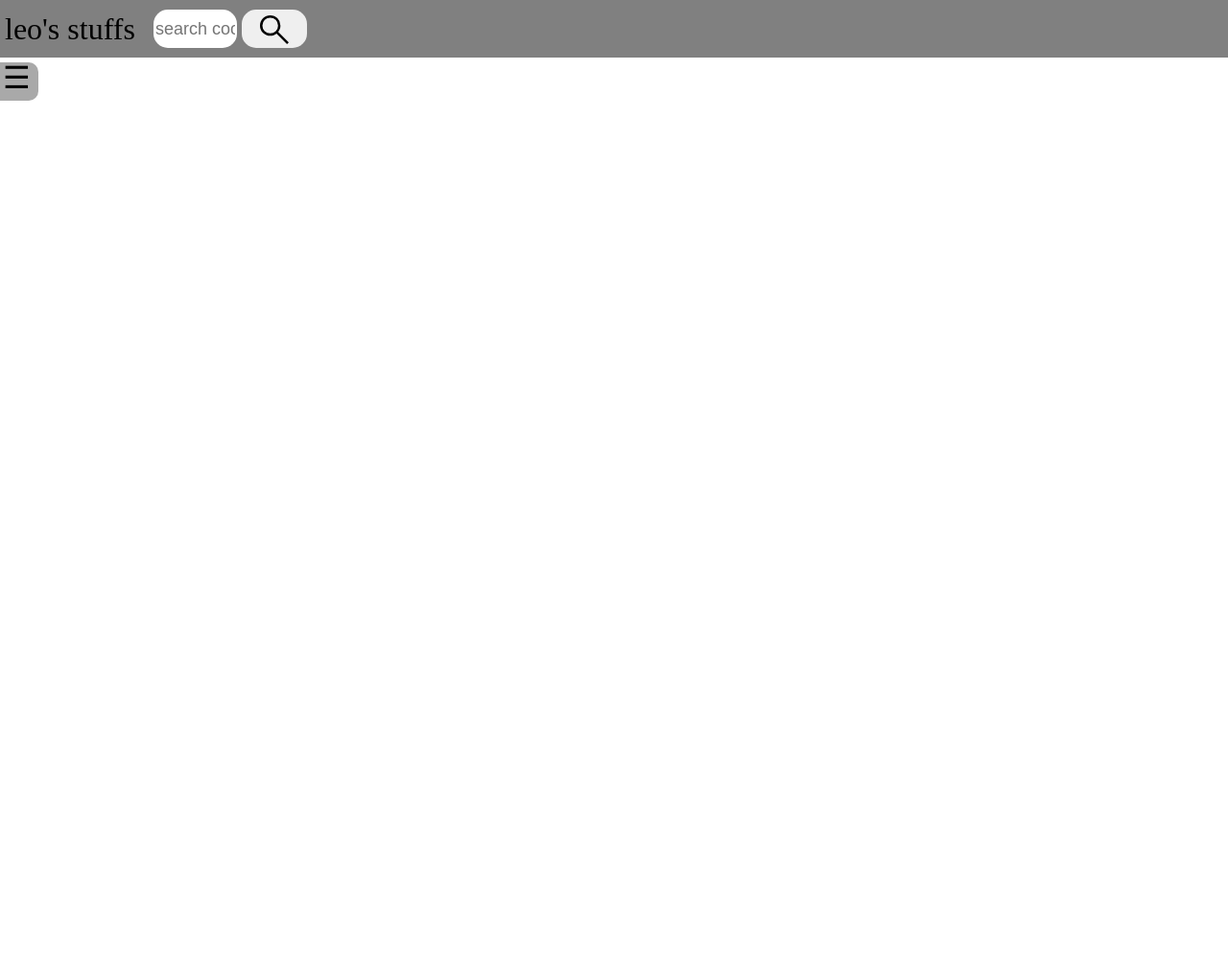
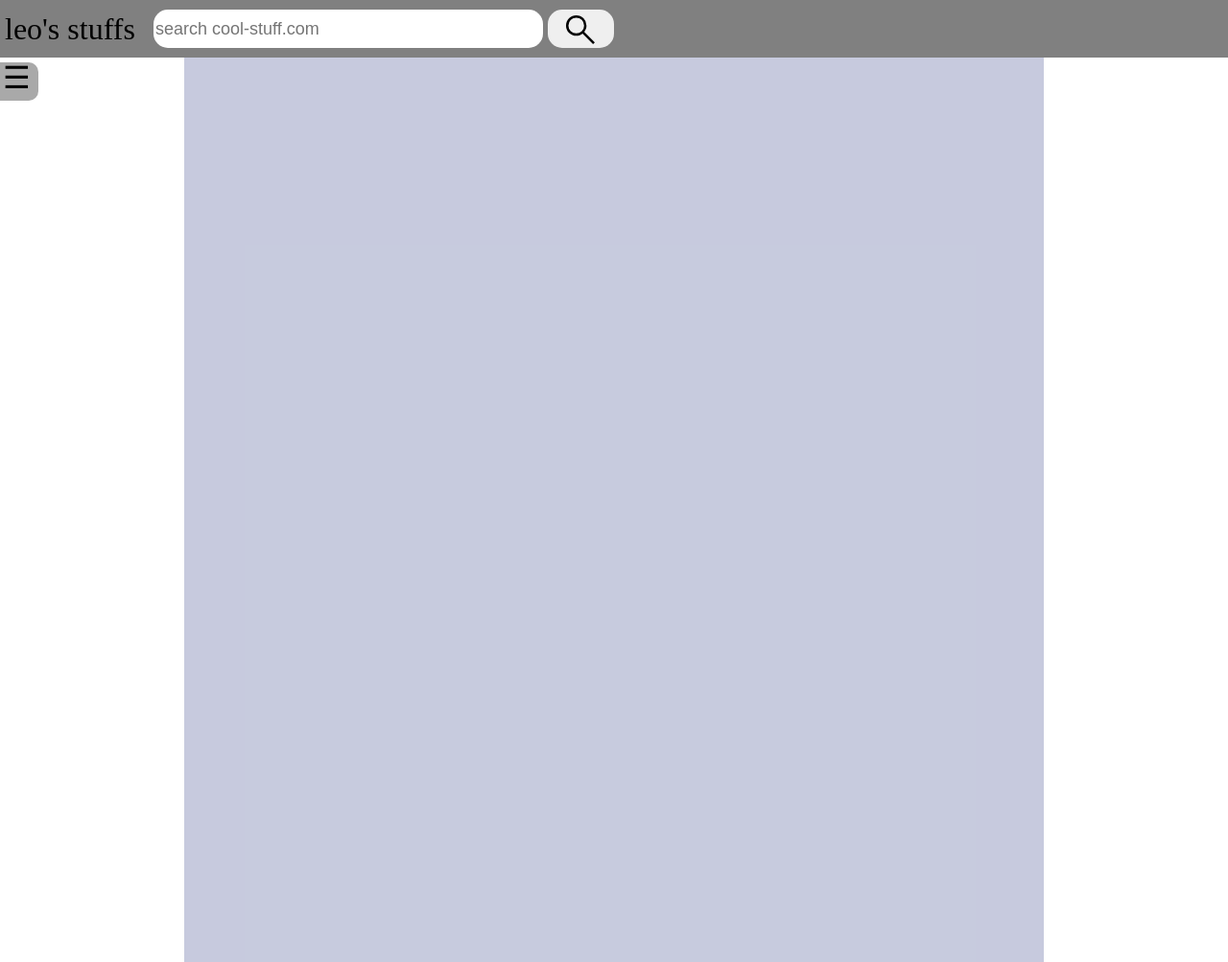
Before and after one commit to superlol44445/webshop, a plain HTML site: page index.html in a window 1280 px wide. Shown: the top 1003 px of the page at 96% size. Before the commit the page ends 800 px from the top, so only its background shows below. Drawn offline with Linux system fonts and the light colour scheme.

Commit message:
more stuff

```diff
--- a/css/styles.css
+++ b/css/styles.css
@@ -1,5 +1,5 @@
 :root{
-    --default-navbar-div-width: 480px;
+    --default-navbar-div-width: 320px;
 }
 .top-navbar{
     position: absolute;
@@ -26,6 +26,32 @@
 div{
     box-sizing: border-box;
     width: 20%;
+}
+.Main-Page-Content-container{
+    position: absolute;
+        top: 60px;
+        align-self: center;
+
+
+    display: flex;
+        flex-direction: column;
+        align-items: center;
+        flex-grow: 0;
+        flex-shrink: 0;
+
+
+    box-sizing: border-box;
+        height: 120vh;
+        width: 70vw;
+    background-color: rgba(46, 59, 133, 0.267);
+}
+.Main-Page-Content{
+    box-sizing: border-box;
+        height: 360px;
+        width: 60vw;
+        margin: 20px;
+    display: flex;
+        flex-direction: row;
 }
 #search-bar-input-field{
     position: relative;
--- a/index.html
+++ b/index.html
@@ -6,7 +6,7 @@
     <title>Document</title>
     <link rel="stylesheet" href="css/styles.css">
 </head>
-<body>
+<body style="display: flex; height: 100vh; margin: 0; flex-direction: column;">
     <div class="top-navbar" style="display: flex; justify-content: center; align-items: center;">
         <div style="min-width: 160px; max-width: 160px;">
            <p style="font-size: xx-large;display: inline; left: 5px; position: relative;">leo's stuffs</p>
@@ -33,11 +33,34 @@
         </div>
     </div>
 
-    <div
-        style="top: 65px;left: 0%; position: absolute; background-color: darkgrey; height: 40px; width: 40px; border-bottom-right-radius: 10px; border-top-right-radius: 10px;">
+    <div style="top: 65px;left: 0%; position: absolute; background-color: darkgrey; height: 40px; width: 40px; border-bottom-right-radius: 10px; border-top-right-radius: 10px;">
         <input type="checkbox" id="side-menu-toggle">
-        <label for="side-menu-toggle"
-            style="font-size:xx-large; position: relative; left: 3px; bottom: 3px;">&#9776;</label>
+        <label for="side-menu-toggle" style="font-size:xx-large; position: relative; left: 3px; bottom: 3px;">&#9776;</label>
+    </div>
+    <div class="Main-Page-Content-container">
+        <div class="Main-Page-Content">
+            <div>
+
+            </div>
+            <div>
+
+            </div>
+            <div>
+
+            </div>
+            <div>
+
+            </div>
+        </div>
+        <div class="Main-Page-Content">
+
+        </div>
+        <div class="Main-Page-Content">
+
+        </div>
+        <div class="Main-Page-Content">
+
+        </div>
     </div>
 </body>
 </html>
```
Also changed, not shown: scripts/thing.js (added, +13 -0 lines).
